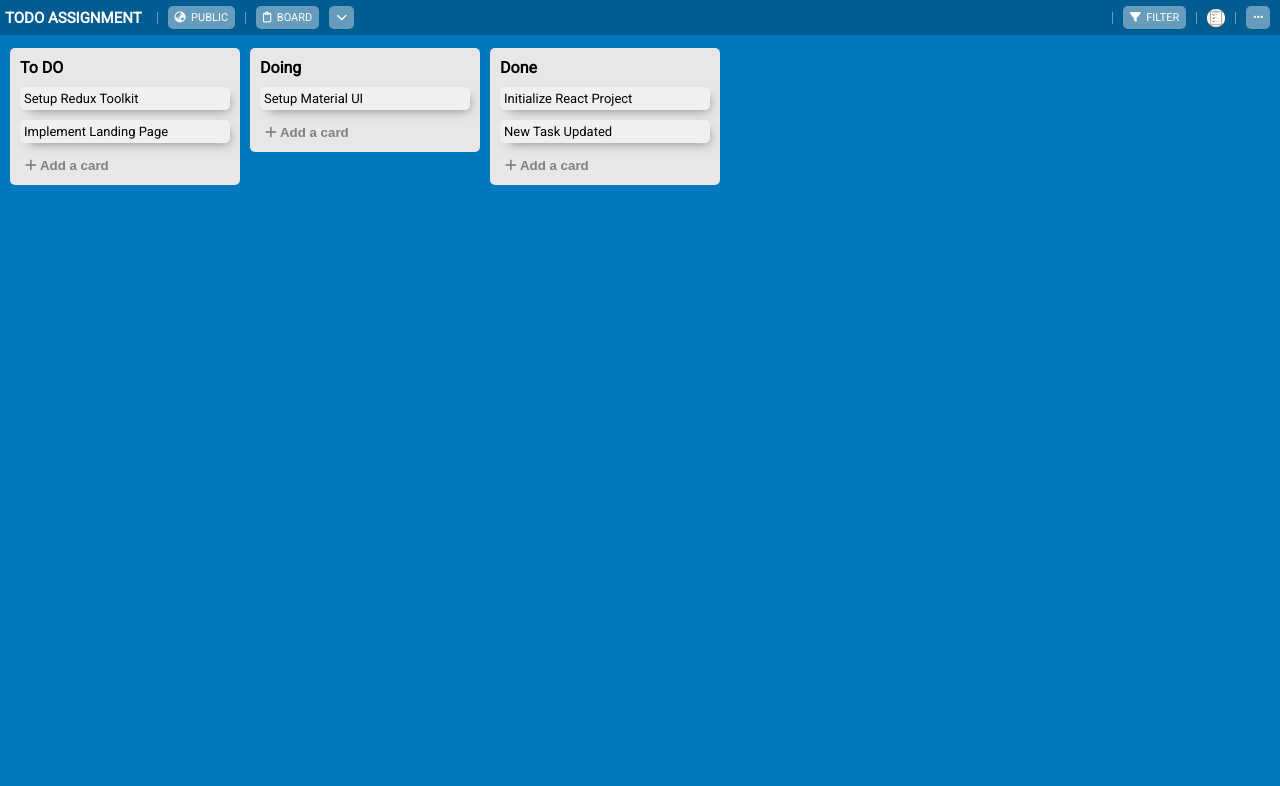
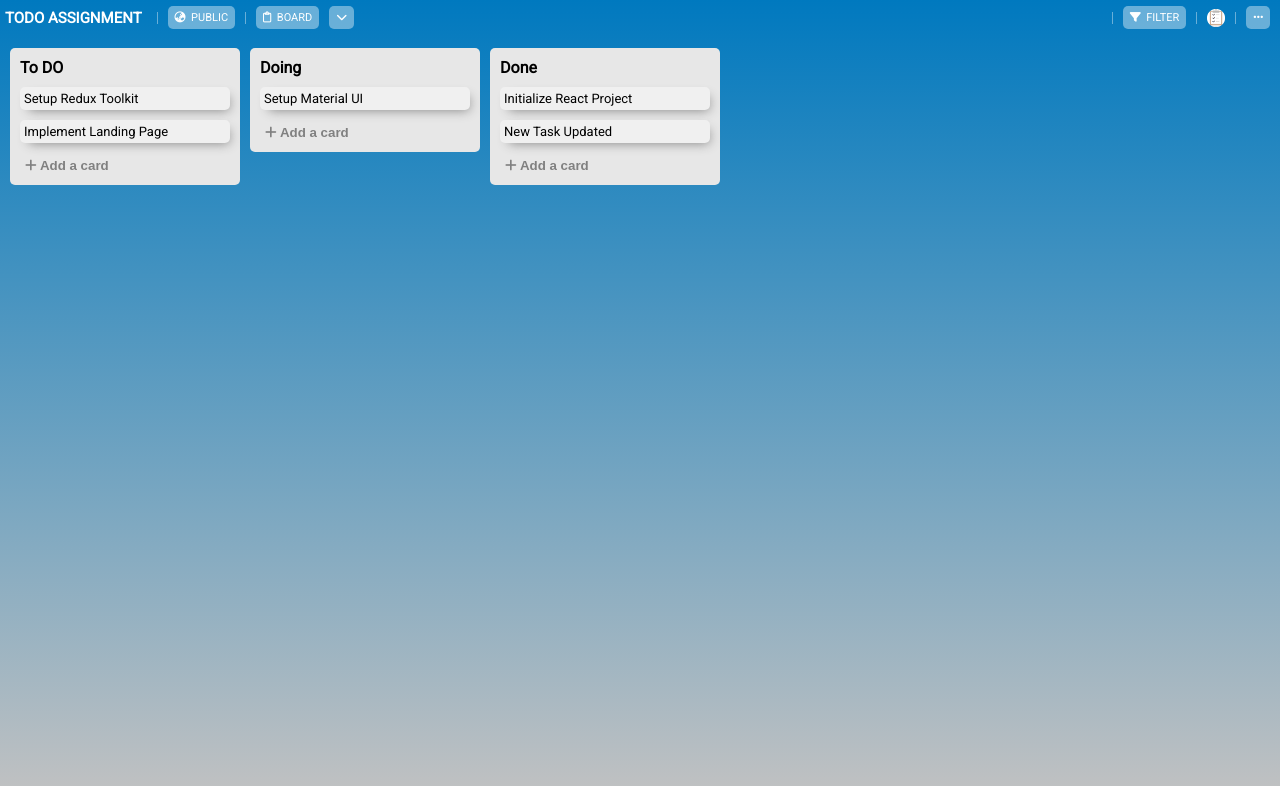
Before and after one commit to sachinpnwr/ToDo, a plain HTML site: page index.html in a window 1280 px wide. Drawn offline with nearby package versions, Linux system fonts and the light colour scheme.

Commit message:
version2

```diff
--- a/style.css
+++ b/style.css
@@ -5,8 +5,11 @@
 }
 
 body {
-    background-color: #0079bf;
+    /* background-color: #0079bf; */
     font-family: 'Roboto', sans-serif;
+    background-image: linear-gradient(180deg, #0079bf,#0000003d);
+    background-repeat: no-repeat;
+    min-height: 100vh;
 }
 
 :root {
@@ -15,7 +18,7 @@ body {
 
 /* navbar */
 nav {
-    background-color: #0000003d;
+    /* background-color: #0000003d; */
     display: flex;
     height: 35px;
     width: 100%;
```
